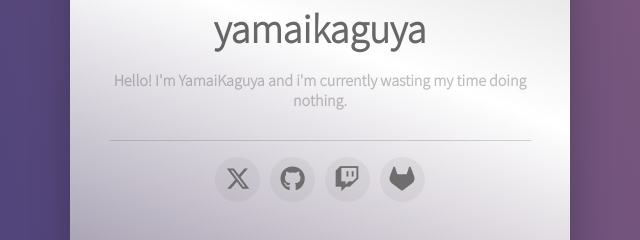
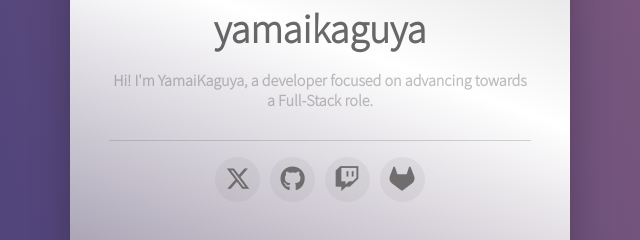
Before and after one commit to YamaiKaguya/About-me, a plain HTML site: page index.html in a window 1280 px wide. Shown: the part 361-601 px from the top of the page, 320-960 px from the left. Drawn offline with Linux system fonts and the light colour scheme.

Commit message:
updated description

```diff
--- a/index.html
+++ b/index.html
@@ -15,7 +15,7 @@
     <article>
         <img src="yamai.png" alt="" class="profile">
         <div class="profile-name ">yamaikaguya</div>
-        <p class="profile-description">Hello! I'm YamaiKaguya and i'm currently wasting my time doing nothing.</p>
+        <p class="profile-description">Hi! I'm YamaiKaguya, a developer focused on advancing towards a Full-Stack role.</p>
         <div class="links">
             <a href="https://x.com/SuperFrewen">
                 <i class="fa-brands fa-x-twitter"></i>
```
